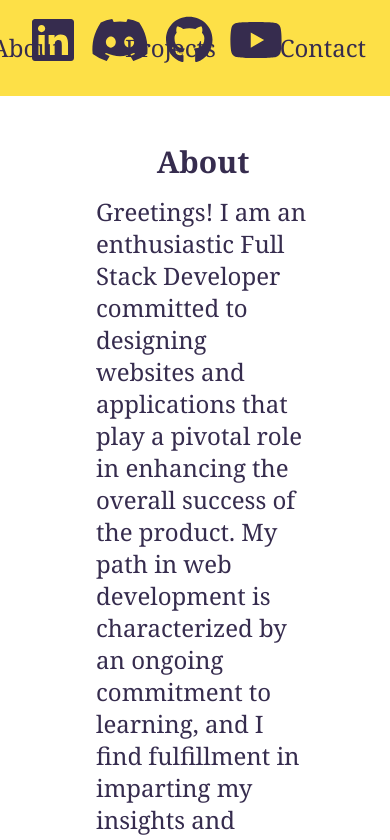
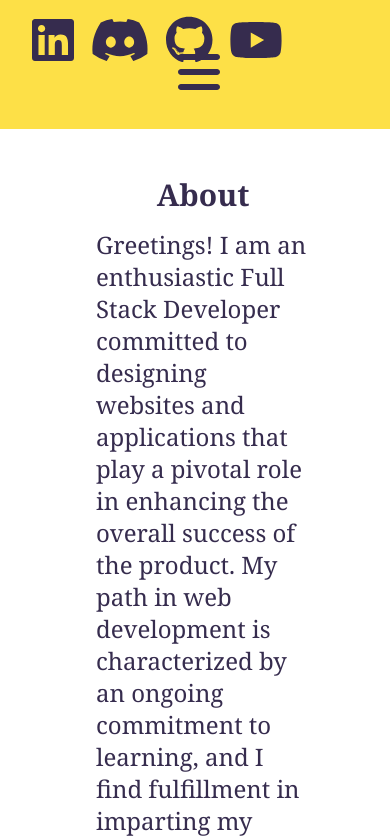
Before and after one commit to segvndo/Segvndo, a Next.js app: page / in a window 390 px wide. Shown: the top 840 px of the page. Built offline with nearby package versions, Linux system fonts and the light colour scheme.

Commit message:
Make nav screen responsive and add burger menu for smaller screen

```diff
--- a/package.json
+++ b/package.json
@@ -11,6 +11,7 @@
   "dependencies": {
     "@fortawesome/fontawesome-free": "^6.5.1",
     "@fortawesome/free-brands-svg-icons": "^6.5.1",
+    "@fortawesome/free-solid-svg-icons": "^6.5.1",
     "@fortawesome/react-fontawesome": "^0.2.0",
     "@heroicons/react": "^2.1.1",
     "next": "14.0.4",
--- a/src/components/About.tsx
+++ b/src/components/About.tsx
@@ -2,7 +2,7 @@ import React from 'react';
 
 const About: React.FC = () => {
   return (
-    <div className="flex flex-col justify-center items-center">
+    <div className="flex flex-col justify-center items-center md:justify-center">
       <h1 className="text-3xl font-serif  font-semibold mt-12 text-bp-primary-color">About</h1>
       <div className="text-2xl font-serif ml-20 mr-20 mb-4 mt-4 text-bp-primary-color pb-2 md:pb-6">
 
--- a/src/components/Navigation.tsx
+++ b/src/components/Navigation.tsx
@@ -1,51 +1,55 @@
+'use client';
 import React from 'react';
 import Link from 'next/link';
 import SoscMedia from './SoscMedia';
+import { FontAwesomeIcon } from '@fortawesome/react-fontawesome';
+import { faBars } from '@fortawesome/free-solid-svg-icons';
 
 const Navigation: React.FC = () => {
+
+  const [isMenuOpen, setIsMenuOpen] = React.useState(false);
+  const toggleMenu = () => {
+    setIsMenuOpen(!isMenuOpen);
+  };
 
   return (
     <>
       <div className="nav-container">
-        <nav
-          className="flex flex-row items-center justify-end space-x-16 bg-grey-500 text-2xl pr-6 font-serif text-bp-primary-color bg-yellow-300 p-8 w-full h-18">
+        <nav className="flex flex-col lg:flex-row items-center lg:justify-end space-y-4 lg:space-y-0 lg:space-x-16 bg-grey-500 text-2xl pr-6 font-serif text-bp-primary-color bg-yellow-300 p-8 w-full h-18">
 
-          <SoscMedia>
-          </SoscMedia>
-          <div>
-            <Link
-              href="/"
-              className="hover:text-bp-secondary-color">
+          <SoscMedia />
+
+          {/* Burger Icon for Small Screens */}
+          <div className="lg:hidden cursor-pointer" onClick={toggleMenu}>
+            <FontAwesomeIcon icon={faBars} className="text-bp-primary-color" size="2x" />
+          </div>
+
+          {/* Navigation Links for Larger Screens */}
+          <div className={`lg:flex ${isMenuOpen ? 'block' : 'hidden'} `}>
+            <div className="mb-2 lg:mb-0 lg:mr-12">
+              <Link href="/" className="hover:text-bp-secondary-color">
                 Home
               </Link>
             </div>
 
-          <div>
-            <Link
-              href="/About"
-              className="hover:text-white">
+            <div className="mb-2 lg:mb-0 lg:mr-12">
+              <Link href="/About" className="hover:text-white">
                 About
               </Link>
             </div>
 
-          <div>
-            <Link
-              href="/projects"
-              className="hover:text-white">
+            <div className="mb-2 lg:mb-0 lg:mr-12">
+              <Link href="/projects" className="hover:text-white">
                 Projects
               </Link>
             </div>
 
-          <div>
-            <Link
-              href="/contact"
-              className="hover:text-white">
+            <div className="mb-2 lg:mb-0 lg:mr-12">
+              <Link href="/contact" className="hover:text-white">
                 Contact
               </Link>
             </div>
-
-
-
+          </div>
         </nav>
       </div>
     </>
--- a/src/components/Projects.tsx
+++ b/src/components/Projects.tsx
@@ -5,7 +5,7 @@ const Projects: React.FC = () => {
     <div className="flex flex-col items-center justify-center">
       <div className="text-3xl font-serif font-semibold mb-8 text-bp-primary-color">Projects</div>
 
-      <div className="flex flex-row space-x-6 p-8 text-bp-primary-color">
+      <div className="flex flex-row space-x-6 p-8 text-bp-primary-color flex-wrap justify-center md:justify-center">
         <div className="text-2xl font-serif">BookBud</div>
         <div className="text-2xl font-serif">Bartender Bench</div>
         <div className="text-2xl font-serif">New Me</div>
```
Also changed, not shown: 1 other file (tests, documents, lock files or other folders). Lines whose indentation alone changed are shown as unchanged.
